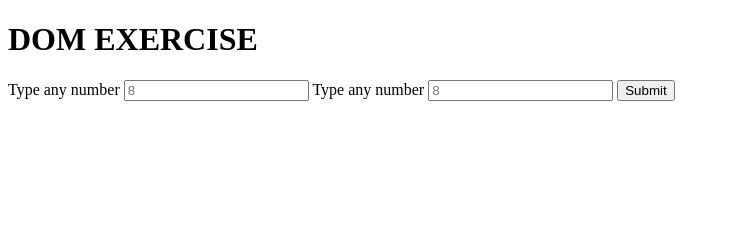
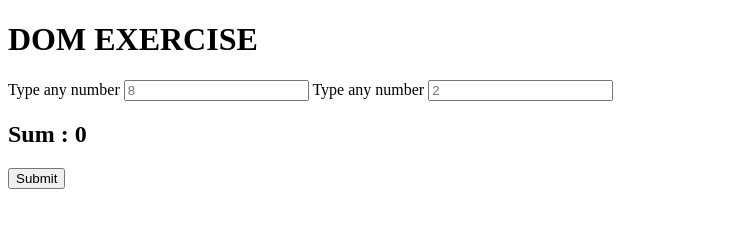
Before and after one commit to Mzwa1080/dom-exercise, a plain HTML site: page index.html in a window 1280 px wide. Shown: the whole page, without its empty margins (0-730 px from the left). Drawn offline with Linux system fonts and the light colour scheme.

Commit message:
done with the exercise

```diff
--- a/index.html
+++ b/index.html
@@ -12,14 +12,15 @@
     <form action="" >
 
         <label for="">Type any number</label>
-        <input type="text" placeholder="8" id="num1">
+        <input type="text" placeholder="8" oninput="sum()" id="num1" >
 
         <label for="">Type any number</label>
-        <input type="text" placeholder="8"  id="num2">
+        <input type="text" placeholder="2" oninput="sum()"  id="num2">
 
-        <label for="" id="display"></label>
+        <h2> Sum : <span id="display" > Show Answer </span> </h2>
 
-        <button type="submit" class="btn btn-primary">Submit</button>
+
+        <button type="submit" onclick="sum()"  class="btn btn-primary">Submit</button>
     </form>
 
 
--- a/script/index.js
+++ b/script/index.js
@@ -1,12 +1,16 @@
-let num1 = document.getElementById('num1')
-let num2 = document.getElementById('num2')
+let numb1 = document.getElementById('num1')
+let numb2 = document.getElementById('num2')
+
+let displayVal = document.getElementById('display')
+
+function sum(){
+    const sumOfTwoNumbers = +numb1.value + +numb2.value;
+
+    console.log(displayVal.display = sumOfTwoNumbers)
+
+    displayVal.innerHTML = sumOfTwoNumbers;
+}
 
 
 
-
-console.log(num1);
-
-
-function sum(){
-
-}
+sum();
```
